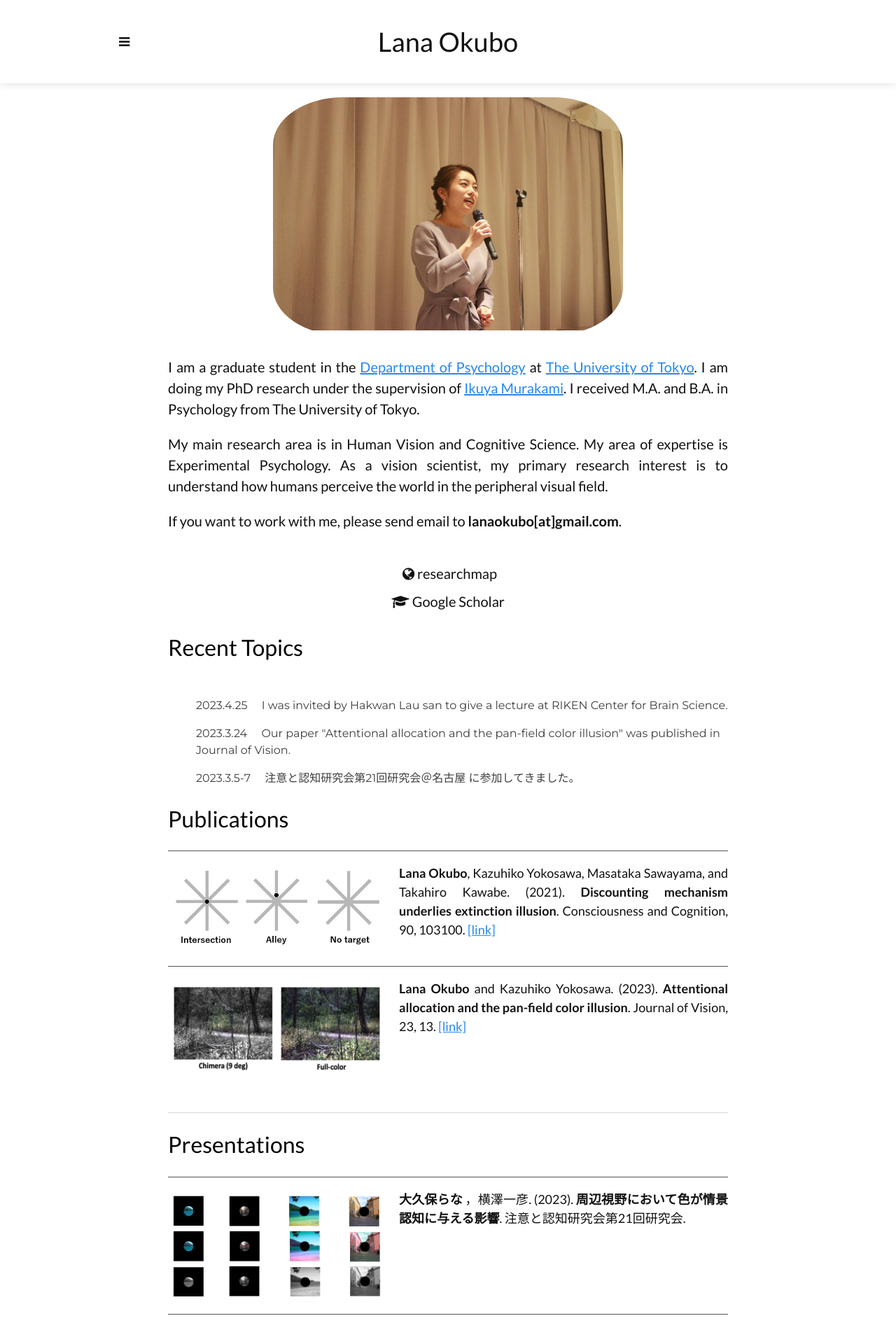
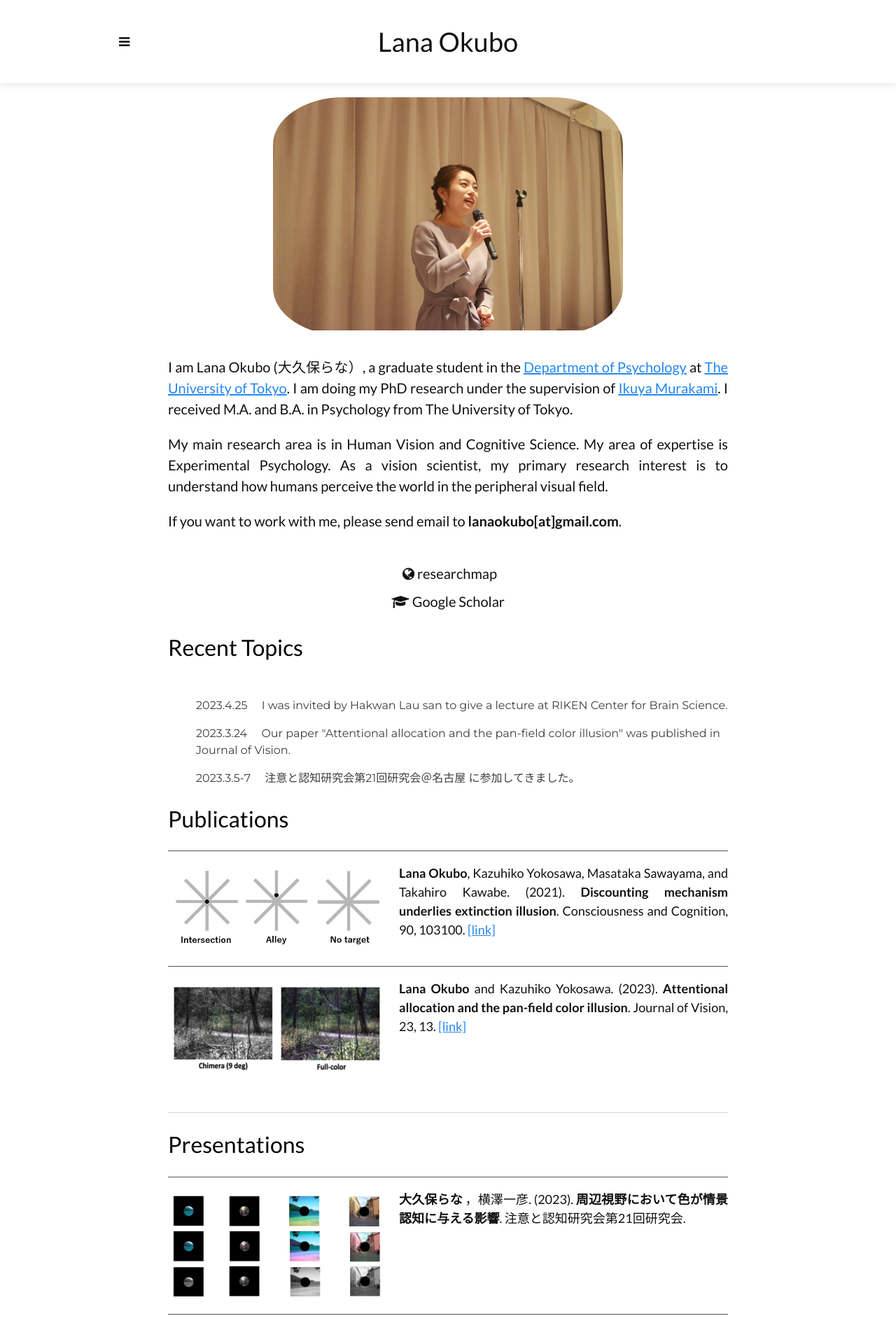
Before and after one commit to LNOKB/lnokb.github.io, a Jekyll site: the page built from index.html, in a window 1280 px wide. Shown: the top 1900 px of the page at 70% size. Built offline with Jekyll 4.4.1, drawn with Linux system fonts in a browser that asks for light colours.

Commit message:
Update index.html

```diff
--- a/index.html
+++ b/index.html
@@ -11,7 +11,7 @@ layout: home-page
       </div>
       <!-- <p class="subtitle">{{site.about-author}}</p> -->
       <p class="subtitle">
-        I am a graduate student in the <a href="http://www.l.u-tokyo.ac.jp/psy/" target="_blank">Department of Psychology</a>
+        I am Lana Okubo (大久保らな）, a graduate student in the <a href="http://www.l.u-tokyo.ac.jp/psy/" target="_blank">Department of Psychology</a>
         at <a href="https://www.u-tokyo.ac.jp/en/" target="_blank">The University of Tokyo</a>. I am doing my PhD research under the supervision of <a href="https://www.u-tokyo.ac.jp/en/https://www.l.u-tokyo.ac.jp/~ikuya/e/html/ikuya.html" target="_blank">Ikuya Murakami</a>.
         I received M.A. and B.A. in Psychology from The University of Tokyo.
       </p>
```
